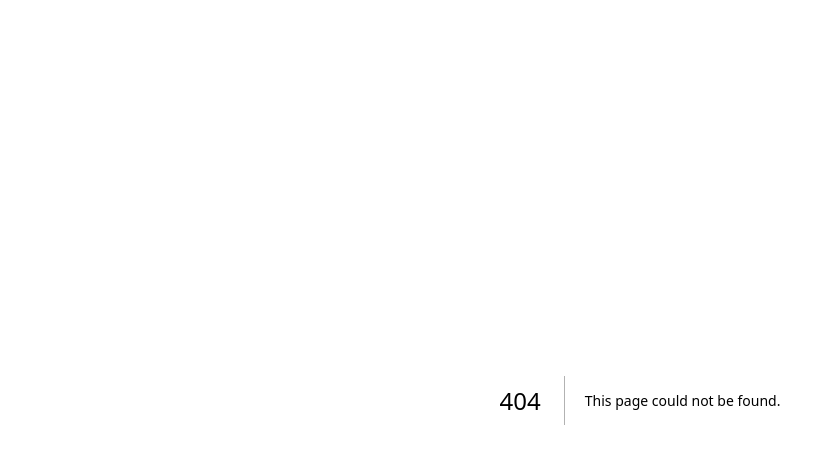
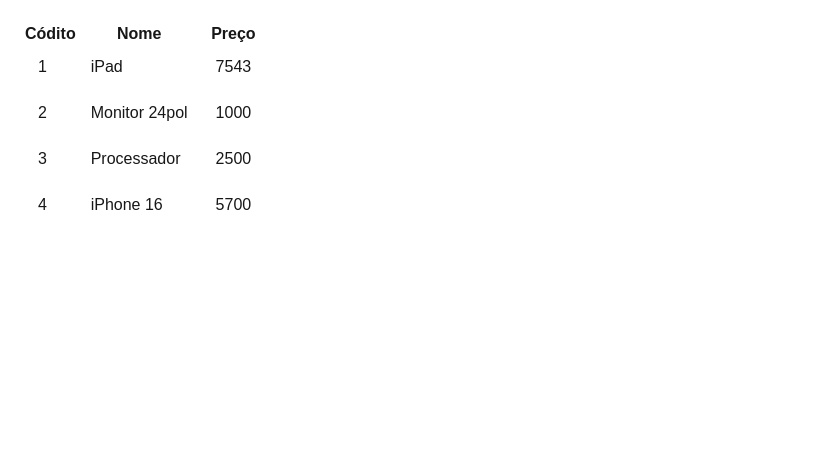
Before and after one commit to Lenickts/projetoReact-semtema, a Next.js app: page /render/repeticao2 in a window 1280 px wide. Before the commit this address had no page. Shown: the top 464 px of the page, without its empty margins (0-818 px from the left). Built offline with nearby package versions, Linux system fonts and the light colour scheme.

Commit message:
Metodo construtor/get | criação de tabela

```diff
--- /dev/null
+++ b/data/listaProdutos.js
@@ -0,0 +1,8 @@
+import Produto from "../model/produto";
+
+export default [
+    new Produto(1, "iPad", 7543),
+    new Produto(2, "Monitor 24pol", 1000),
+    new Produto(3, "Processador", 2500),
+    new Produto(4, "iPhone 16", 5700),
+]
--- /dev/null
+++ b/model/produto.js
@@ -0,0 +1,20 @@
+export default class Produto{
+    #id;
+    #nome;
+    #preco;
+
+    constructor(id, nome, preco){
+        this.#id = id;
+        this.#nome = nome;
+        this.#preco = preco;
+    }
+    get id(){
+        return this.#id
+    }
+    get nome(){
+        return this.#nome
+    }
+    get preco(){
+        return this.#preco
+    }
+}
--- /dev/null
+++ b/pages/render/repeticao2.jsx
@@ -0,0 +1,37 @@
+import listaProdutos from '../../data/listaProdutos'
+export default function Repeticao2() {
+
+    const comBorda = {
+        border: '3px solid #fff',
+        padding: '10px',
+        margin: '10px',
+    }
+
+    function renderizarLinhas(){
+        return listaProdutos.map(produto => {
+            return(
+                <tr key={produto.id}>
+                    <td style={comBorda}>{produto.id}</td>
+                    <td style={comBorda}>{produto.nome}</td>
+                    <td style={comBorda}>{produto.preco}</td>
+                </tr>
+            )
+        })
+    }
+    return(
+        <div>
+            <table style={comBorda}>
+                <thead>
+                    <tr>
+                        <th>Códito</th>
+                        <th>Nome</th>
+                        <th>Preço</th>
+                    </tr>
+                </thead>
+                <tbody>
+                    {renderizarLinhas()}
+                </tbody>
+            </table>
+        </div>
+    )
+}
```
